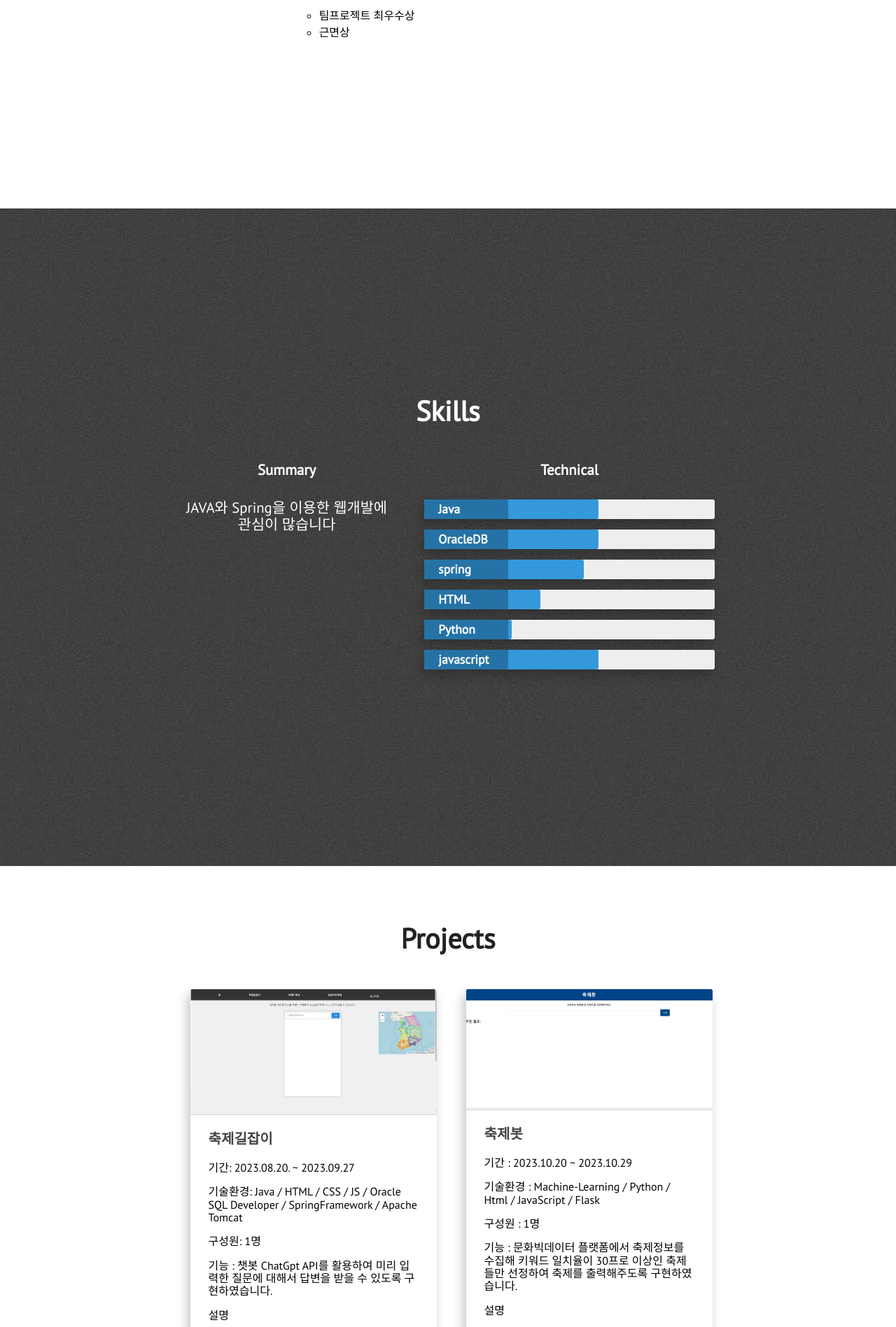
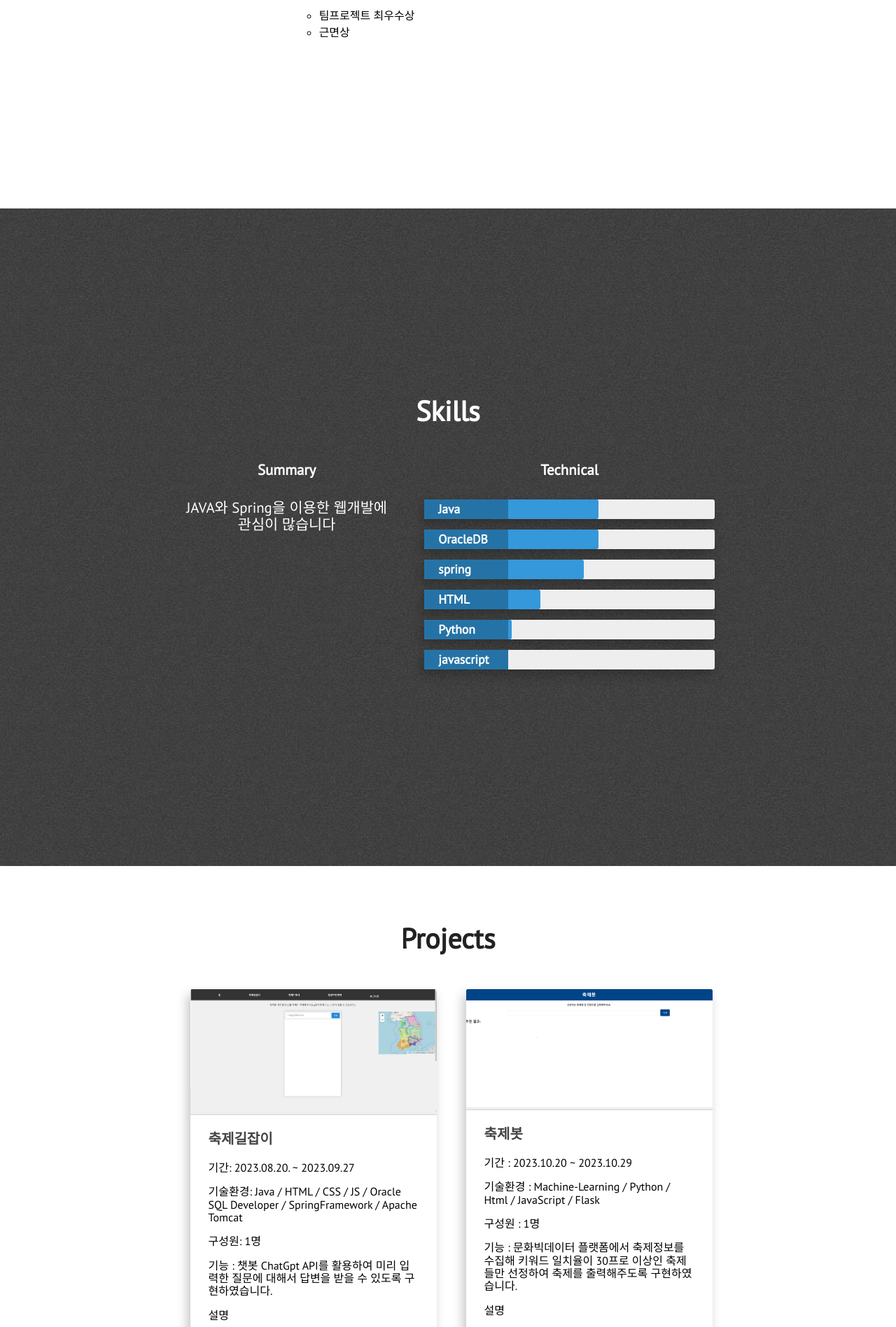
Before and after one commit to YoungGyu99/YoungGyu99.github.io, a Jekyll site: the page built from index.html, in a window 1280 px wide. Shown: the part 1662-3559 px from the top of the page at 70% size. Built offline with Jekyll 4.4.1, drawn with Linux system fonts in a browser that asks for light colours; nearby versions of some CDN libraries.

Commit message:
Update skills.html

```diff
--- a/_includes/skills.html
+++ b/_includes/skills.html
@@ -39,7 +39,7 @@
                             <div class="skillbar-bar" style="background: #3498db;"></div>
                         </div> <!-- End Skill Bar -->
 
-                          <div class="skillbar clearfix " data-percent="60%">
+                          <div class="skillbar clearfix " data-percent="20%">
                             <div class="skillbar-title" style="background: #2980b9"><span>javascript</span></div>
                             <div class="skillbar-bar" style="background: #3498db"></div>
                         </div> <!-- End Skill Bar -->
```
